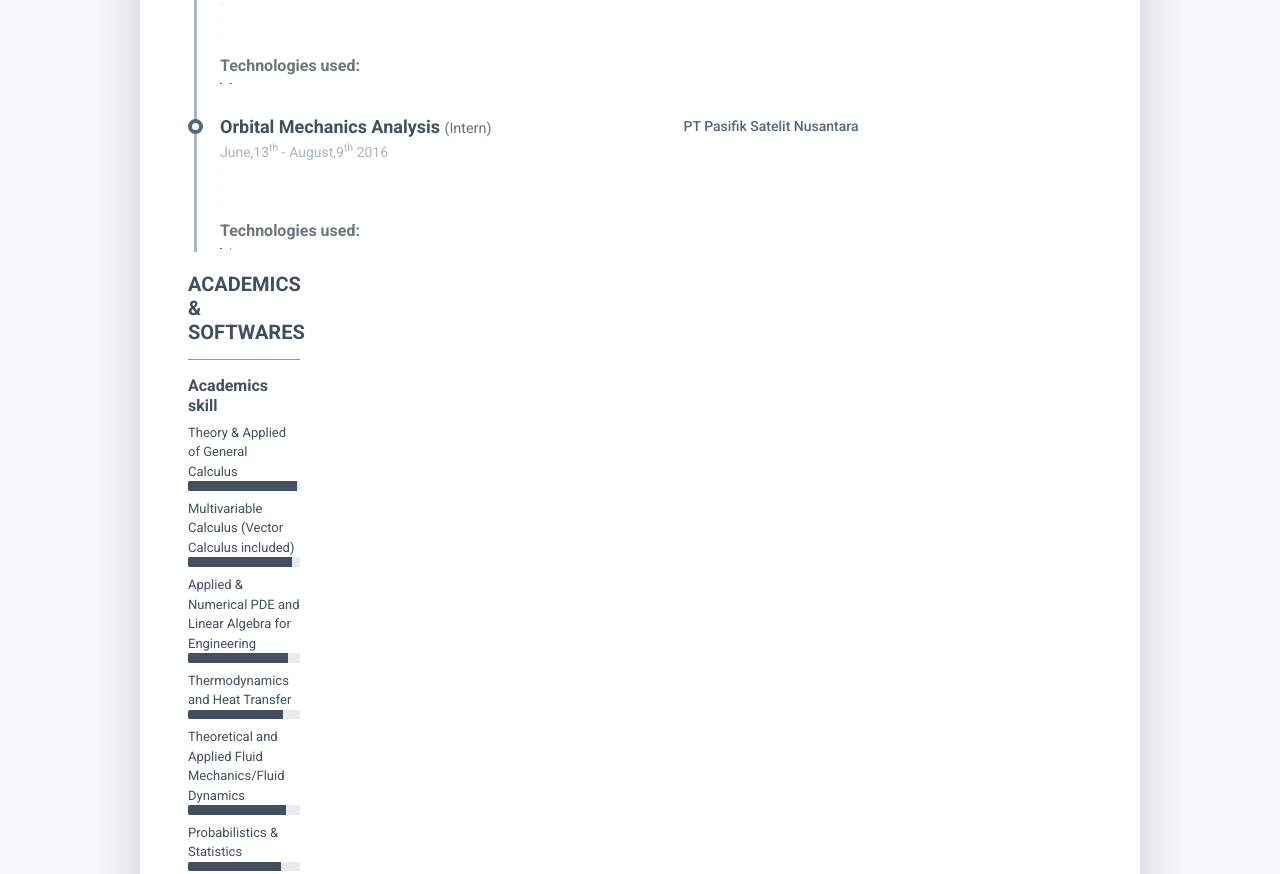
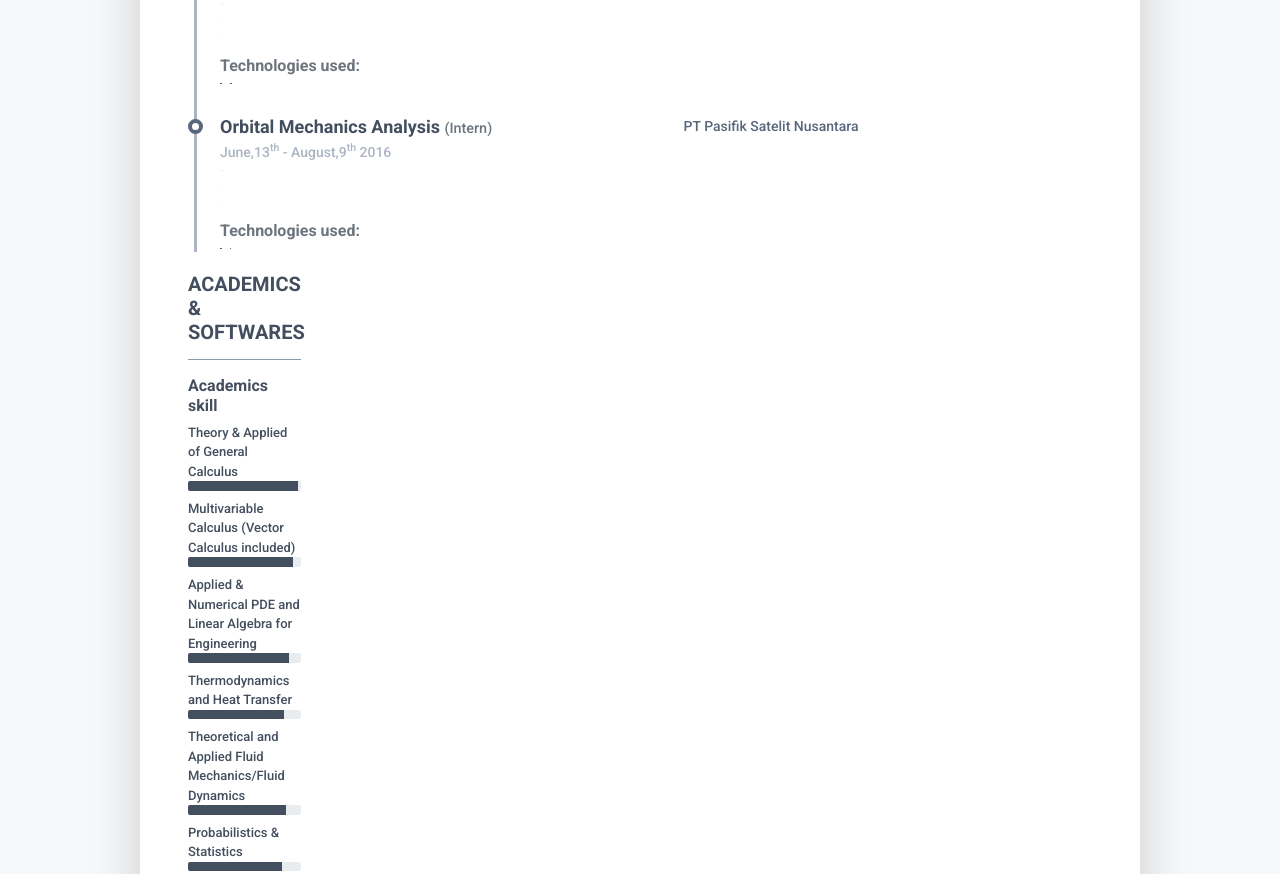
Before and after one commit to bintang-aswam/baswam95.github.io, a plain HTML site: page index.html in a window 1280 px wide. Shown: the part 3313-4187 px from the top of the page. Drawn offline with Linux system fonts and the light colour scheme.

Commit message:
update index.html
none

```diff
--- a/index.html
+++ b/index.html
@@ -12,7 +12,7 @@
     <link rel="shortcut icon" href="favicon.ico">
 
     <!-- Google Font -->
-    <link href="https://fonts.googleapis.com/css?family=Roboto:300,400,500,700,900" rel="stylesheet">
+    <link href="https://fonts.googleapis.com/css?family=Roboto:300,500,700,900,1100" rel="stylesheet">
 
     <!-- FontAwesome JS-->
     <script defer src="https://use.fontawesome.com/releases/v5.1.1/js/all.js" integrity="sha384-BtvRZcyfv4r0x/phJt9Y9HhnN5ur1Z+kZbKVgzVBAlQZX4jvAuImlIz+bG7TS00a" crossorigin="anonymous"></script>
```
